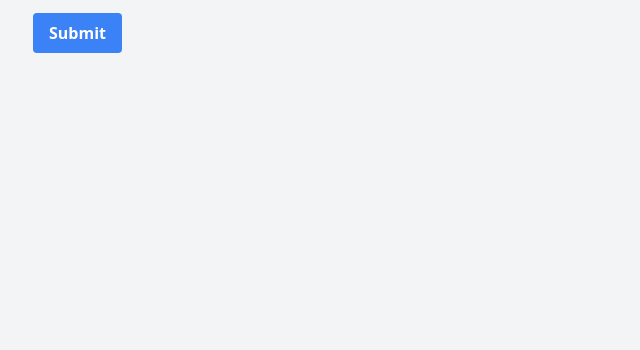
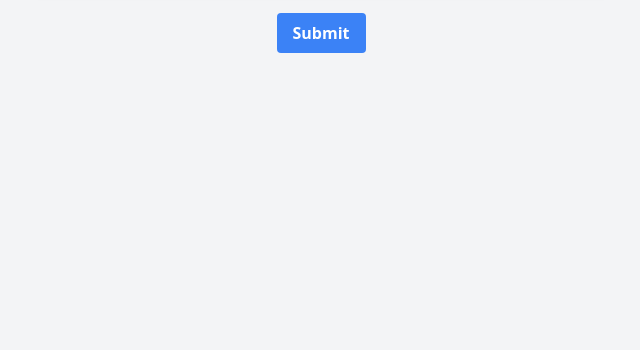
Before and after one commit to DhrubaDC1/img_gen, a plain HTML site: page index.html in a window 1280 px wide. Shown: the part 450-800 px from the top of the page, without its empty margins (319-959 px from the left). Drawn offline with nearby package versions, Linux system fonts and the light colour scheme.

Commit message:
feat: favicon add

```diff
--- a/index.html
+++ b/index.html
@@ -5,6 +5,7 @@
     <meta charset="UTF-8">
     <meta name="viewport" content="width=device-width, initial-scale=1.0">
     <title>Image Fetcher</title>
+    <link rel="icon" type="image/x-icon" href="favicon.jpg">
     <script src="https://cdn.tailwindcss.com"></script>
     <style>
         /* Simple spinning loader */
@@ -15,7 +16,8 @@
             width: 50px;
             height: 50px;
             animation: spin 1s linear infinite;
-            position: relative; /* Position relative for absolute child elements */
+            position: relative;
+            /* Position relative for absolute child elements */
         }
 
         @keyframes spin {
@@ -36,7 +38,8 @@
             transform: translate(-50%, -50%);
             color: #3498db;
             font-weight: bold;
-            font-size: 14px; /* Adjust font size as needed */
+            font-size: 14px;
+            /* Adjust font size as needed */
         }
     </style>
 </head>
@@ -50,7 +53,7 @@
             <input id="promptText" type="text" placeholder="Type your prompt..."
                 class="shadow appearance-none border rounded w-full py-2 px-3 text-gray-700 leading-tight focus:outline-none focus:shadow-outline">
         </div>
-        <div class="flex items-center justify-between">
+        <div class="flex items-center justify-center">
             <button onclick="fetchImage()"
                 class="bg-blue-500 hover:bg-blue-700 text-white font-bold py-2 px-4 rounded focus:outline-none focus:shadow-outline"
                 type="button">
@@ -68,7 +71,9 @@
         <!-- Display the current (larger) image and download button -->
         <div id="currentImageContainer" class="mt-4 flex flex-col items-center">
             <!-- The current image will be placed here -->
-            <a id="downloadLink" href="#" download class="mt-2 bg-green-500 hover:bg-green-700 text-white font-bold py-2 px-4 rounded hidden">Download Image</a>
+            <a id="downloadLink" href="#" download
+                class="mt-2 bg-green-500 hover:bg-green-700 text-white font-bold py-2 px-4 rounded hidden">Download
+                Image</a>
         </div>
     </div>
 
```
Also changed, not shown: favicon.jpg (added).
